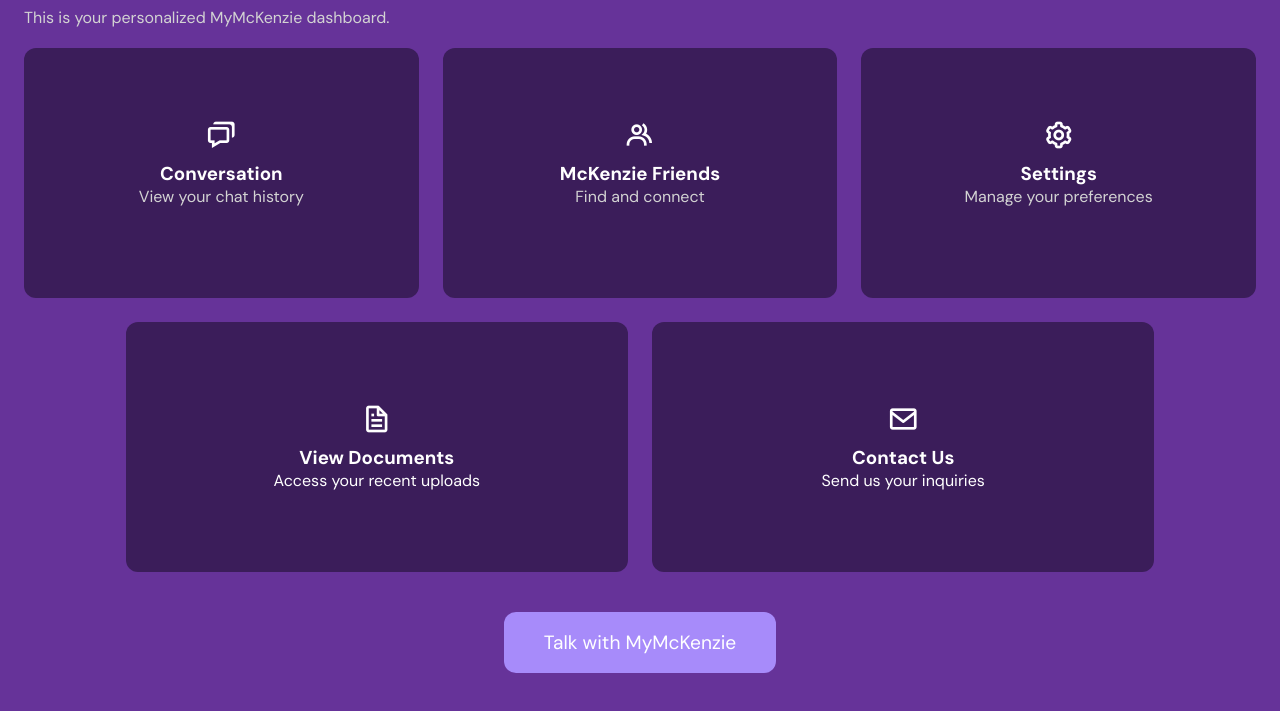
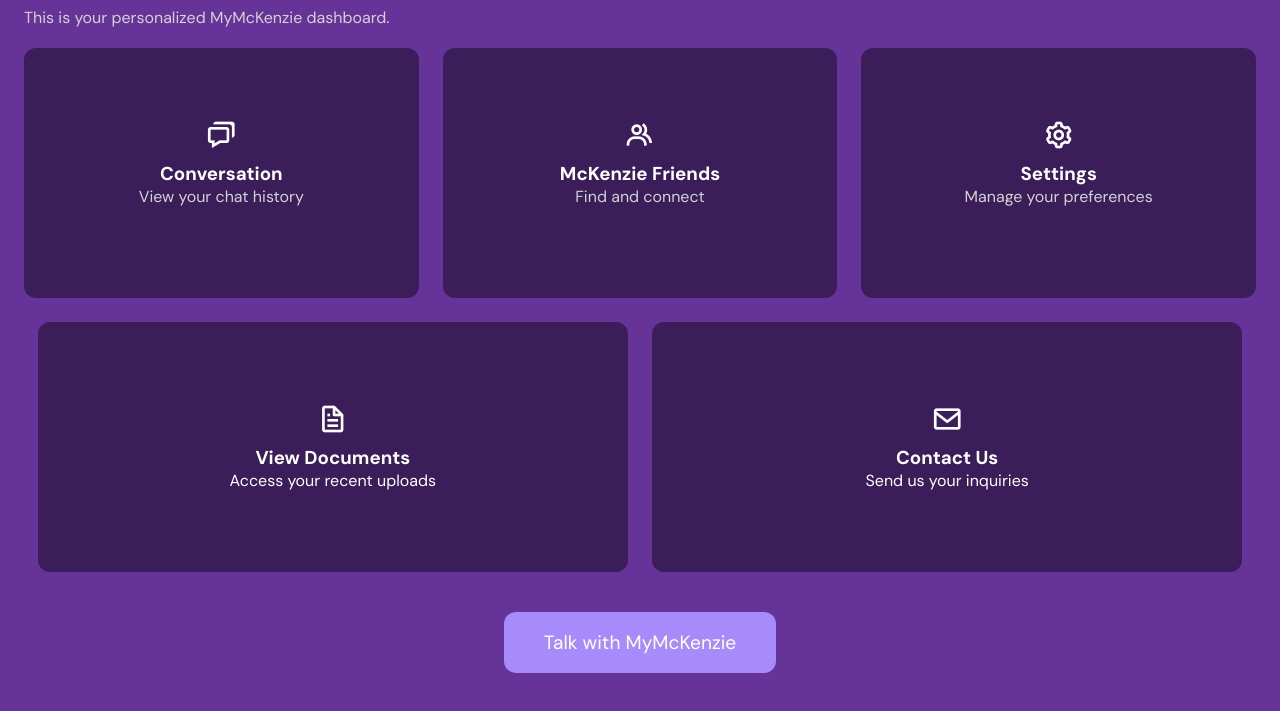
Before and after one commit to DeveloperForChrist/MyMckenzie, a plain HTML site: page user-dashboard.html in a window 1280 px wide. Shown: the part 69-780 px from the top of the page. Drawn offline with nearby package versions, Linux system fonts and the light colour scheme.

Commit message:
modified:   user-dashboard.css

```diff
--- a/user-dashboard.css
+++ b/user-dashboard.css
@@ -42,7 +42,7 @@
 /* ================= DASHBOARD CARDS ================= */
 .dashboard-cards {
 display: grid;
-grid-template-columns: repeat(auto-fit, minmax(200px, 0.4fr));
+grid-template-columns: repeat(auto-fit, minmax(200px, 0.47fr));
 gap: 24px;
 justify-content: center;
 }
```
